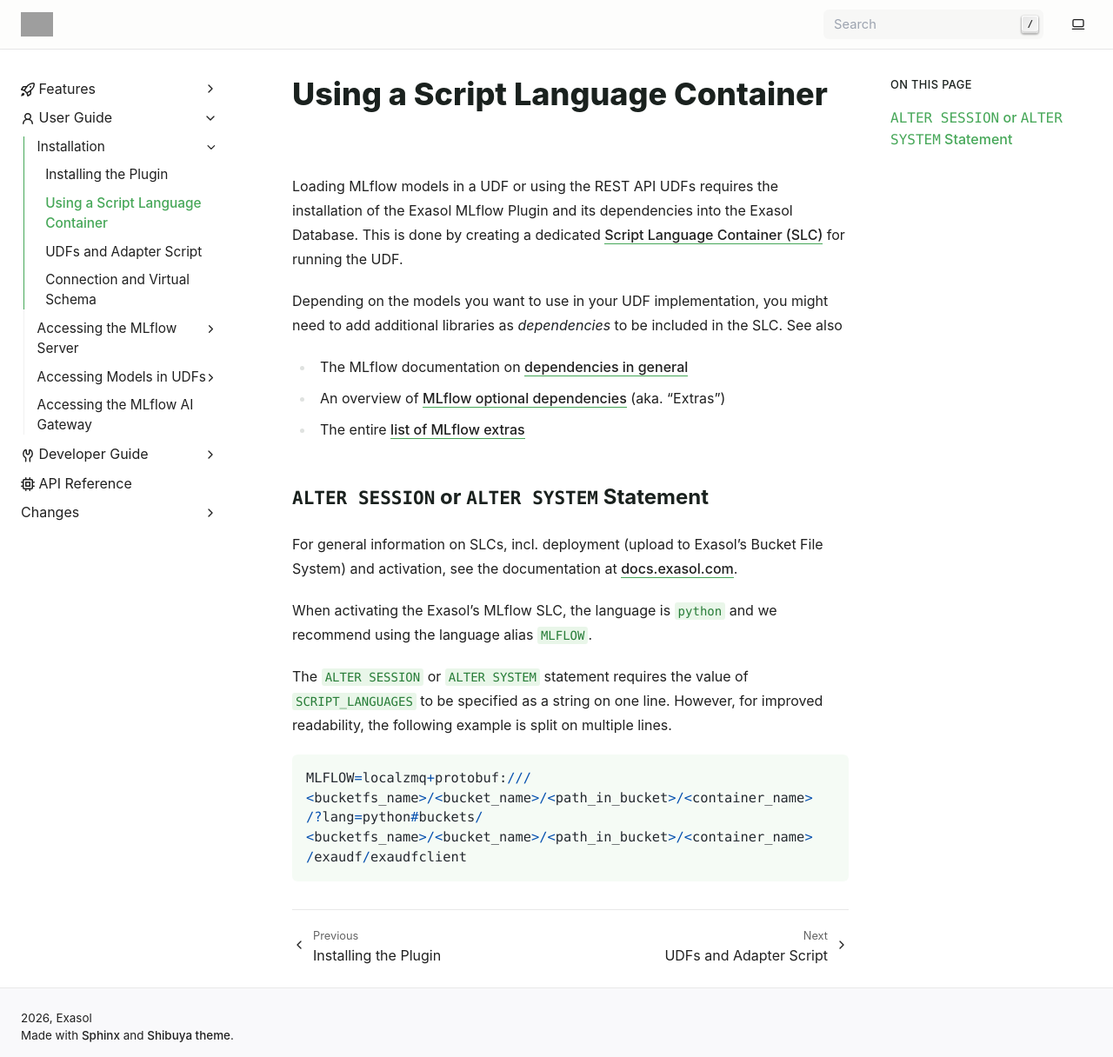
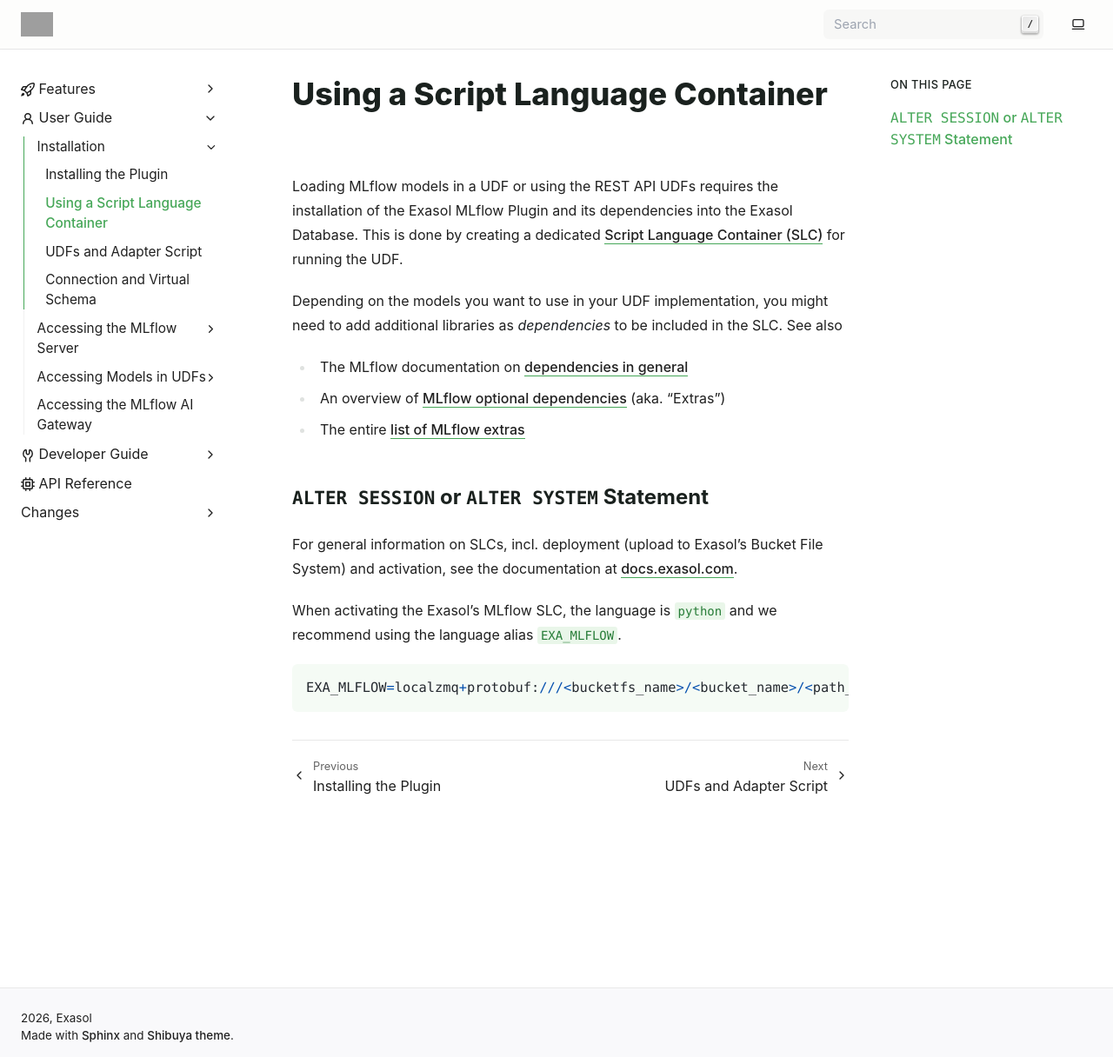
Before and after one commit to exasol/mlflow-plugin, a Sphinx documentation site: the page built from doc/user_guide/installation/slc.rst, in a window 1280 px wide and 1216 px high. Shown: the whole window at 87% size. Built offline with Sphinx 7.4.7, drawn with Linux system fonts in a browser that asks for light colours; pages that are not in the unit, such as notebooks, are missing from menus; grey boxes are pictures that could not be loaded.

Commit message:
Fixed review findings

```diff
--- a/doc/user_guide/access_mlflow/rest_endpoints.rst
+++ b/doc/user_guide/access_mlflow/rest_endpoints.rst
@@ -1,4 +1,4 @@
-.. This file is generated by nox -s docs:update
+.. This file is generated by nox -s docs:update.
 .. Do not edit!
 
 UDF ``RUNS_SEARCH``
--- a/doc/user_guide/installation/slc.rst
+++ b/doc/user_guide/installation/slc.rst
@@ -26,19 +26,11 @@
 <slcs_>`_.
 
 When activating the Exasol's MLflow SLC, the language is ``python`` and we
-recommend using the language alias ``MLFLOW``.
-
-The ``ALTER SESSION`` or ``ALTER SYSTEM`` statement requires the value of
-``SCRIPT_LANGUAGES`` to be specified as a string on one line. However, for
-improved readability, the following example is split on multiple lines.
+recommend using the language alias ``EXA_MLFLOW``.
 
 .. code-block:: sql
 
-    MLFLOW=localzmq+protobuf:///
-    <bucketfs_name>/<bucket_name>/<path_in_bucket>/<container_name>
-    /?lang=python#buckets/
-    <bucketfs_name>/<bucket_name>/<path_in_bucket>/<container_name>
-    /exaudf/exaudfclient
+    EXA_MLFLOW=localzmq+protobuf:///<bucketfs_name>/<bucket_name>/<path_in_bucket>/<container_name>/?lang=python#buckets/<bucketfs_name>/<bucket_name>/<path_in_bucket>/<container_name>/exaudf/exaudfclient
 
 .. _mlflow_dependencies_general: https://mlflow.org/docs/latest/ml/model/dependencies/
 .. _mlflow_extras_overview:
--- a/noxfile.py
+++ b/noxfile.py
@@ -73,16 +73,18 @@
     )
 
 
+LANGUAGE_ALIAS = "EXA_MLFLOW"
+
 def _update_deployment_sql(session: nox.Session):
     path = Path("doc/user_guide/installation/deployment.sql")
     session.log(f"Updating SQL script {path}")
     path = PROJECT_CONFIG.root_path / path
-    all_udfs = [Deployable("MLFLOW", "", e) for e in rest_api.ALL_ENDPOINTS]
+    all_udfs = [Deployable(LANGUAGE_ALIAS, "", e) for e in rest_api.ALL_ENDPOINTS]
     adapter = Adapter(
         schema="",
         name="MLFLOW_VIRTUAL_SCHEMA_ADAPTER",
         impl=vs_impl.ADAPTER_IMPL,
-        language_alias="MLFLOW",
+        language_alias=LANGUAGE_ALIAS,
     )
     with path.open("w") as f:
         print(
```
Also changed, not shown: 1 other file.
